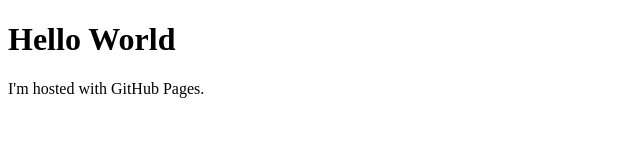
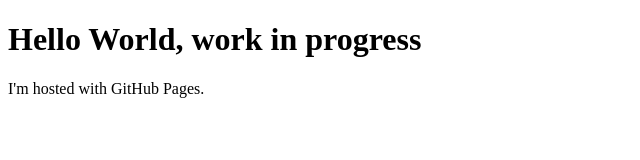
Before and after one commit to fabianodalp/fabianodalp.github.io, a plain HTML site: page index.html in a window 1280 px wide. Shown: the whole page, without its empty margins (0-640 px from the left). Drawn offline with Linux system fonts and the light colour scheme.

Commit message:
Update index.html

```diff
--- a/index.html
+++ b/index.html
@@ -1,7 +1,7 @@
 <!DOCTYPE html>
 <html>
 <body>
-<h1>Hello World</h1>
+<h1>Hello World, work in progress</h1>
 <p>I'm hosted with GitHub Pages.</p>
 </body>
 </html>
```
